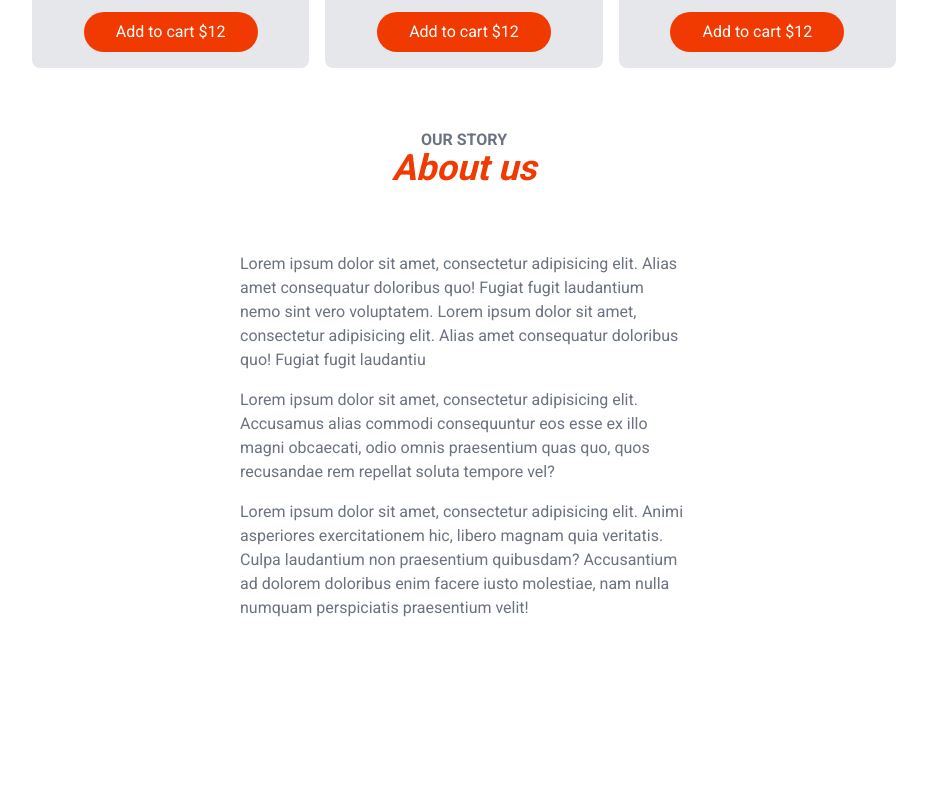
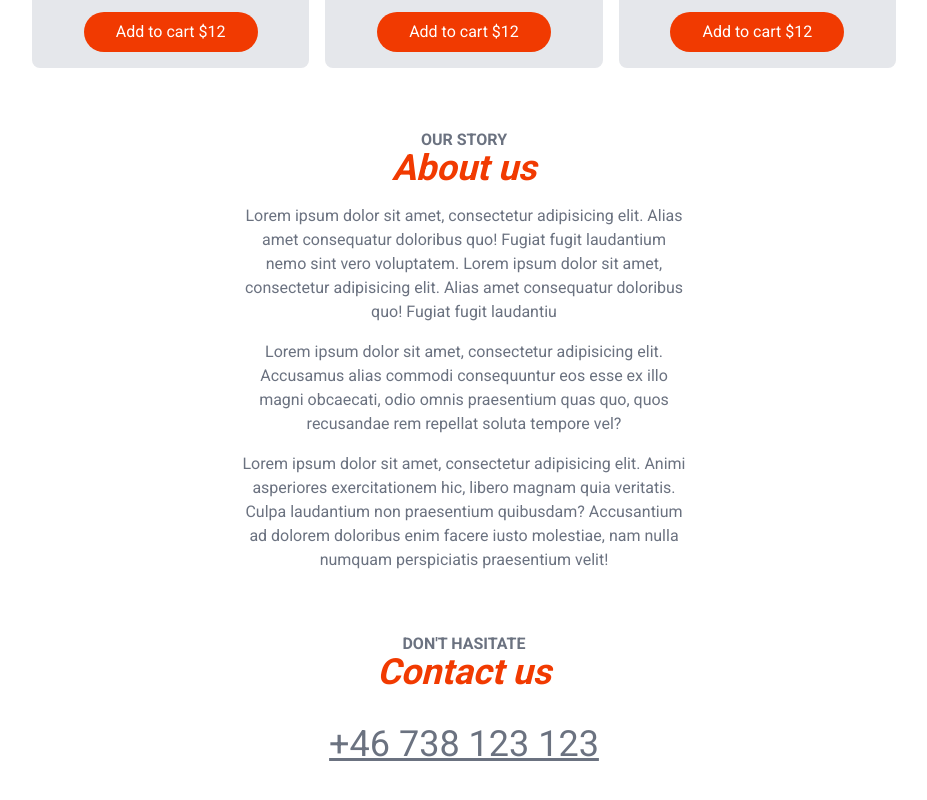
Before and after one commit to PerpetuumG/st-pizza_dawid, a Next.js app: page / in a window 1280 px wide. Shown: the part 1346-2146 px from the top of the page, without its empty margins (176-1103 px from the left). Before the commit the page ends 1982 px from the top, so only its background shows below. Built offline with nearby package versions, Linux system fonts and the light colour scheme.

Commit message:
Contact us

```diff
--- a/src/app/page.js
+++ b/src/app/page.js
@@ -2,6 +2,7 @@ import Header from '@/components/layout/Header';
 import Hero from '@/components/layout/Hero';
 import HomeMenu from '@/components/layout/HomeMenu';
 import SectionHeaders from '@/components/layout/SectionHeaders';
+import Link from 'next/link';
 
 export default function Home() {
   return (
@@ -14,13 +15,13 @@ export default function Home() {
 
       <section className={'text-center my-16'}>
         <SectionHeaders subHeader={'Our story'} mainHeader={'About us'} />
-      </section>
 
         <div className={'text-gray-500 max-w-md mx-auto mt-4 flex flex-col gap-4'}>
           <p>
-          Lorem ipsum dolor sit amet, consectetur adipisicing elit. Alias amet consequatur doloribus
-          quo! Fugiat fugit laudantium nemo sint vero voluptatem. Lorem ipsum dolor sit amet,
-          consectetur adipisicing elit. Alias amet consequatur doloribus quo! Fugiat fugit laudantiu
+            Lorem ipsum dolor sit amet, consectetur adipisicing elit. Alias amet consequatur
+            doloribus quo! Fugiat fugit laudantium nemo sint vero voluptatem. Lorem ipsum dolor sit
+            amet, consectetur adipisicing elit. Alias amet consequatur doloribus quo! Fugiat fugit
+            laudantiu
           </p>
 
           <p>
@@ -30,12 +31,23 @@ export default function Home() {
           </p>
 
           <p>
-          Lorem ipsum dolor sit amet, consectetur adipisicing elit. Animi asperiores exercitationem
-          hic, libero magnam quia veritatis. Culpa laudantium non praesentium quibusdam? Accusantium
-          ad dolorem doloribus enim facere iusto molestiae, nam nulla numquam perspiciatis
-          praesentium velit!
+            Lorem ipsum dolor sit amet, consectetur adipisicing elit. Animi asperiores
+            exercitationem hic, libero magnam quia veritatis. Culpa laudantium non praesentium
+            quibusdam? Accusantium ad dolorem doloribus enim facere iusto molestiae, nam nulla
+            numquam perspiciatis praesentium velit!
           </p>
         </div>
+      </section>
+
+      <section className={'text-center my-8'}>
+        <SectionHeaders subHeader={"Don't hasitate "} mainHeader={'Contact us'} />
+
+        <div className={'mt-8'}>
+          <Link href={'tel:+46738123123'} className={'text-4xl underline text-gray-500'}>
+            +46 738 123 123
+          </Link>
+        </div>
+      </section>
     </>
   );
 }
```
Lines whose indentation alone changed are shown as unchanged.
